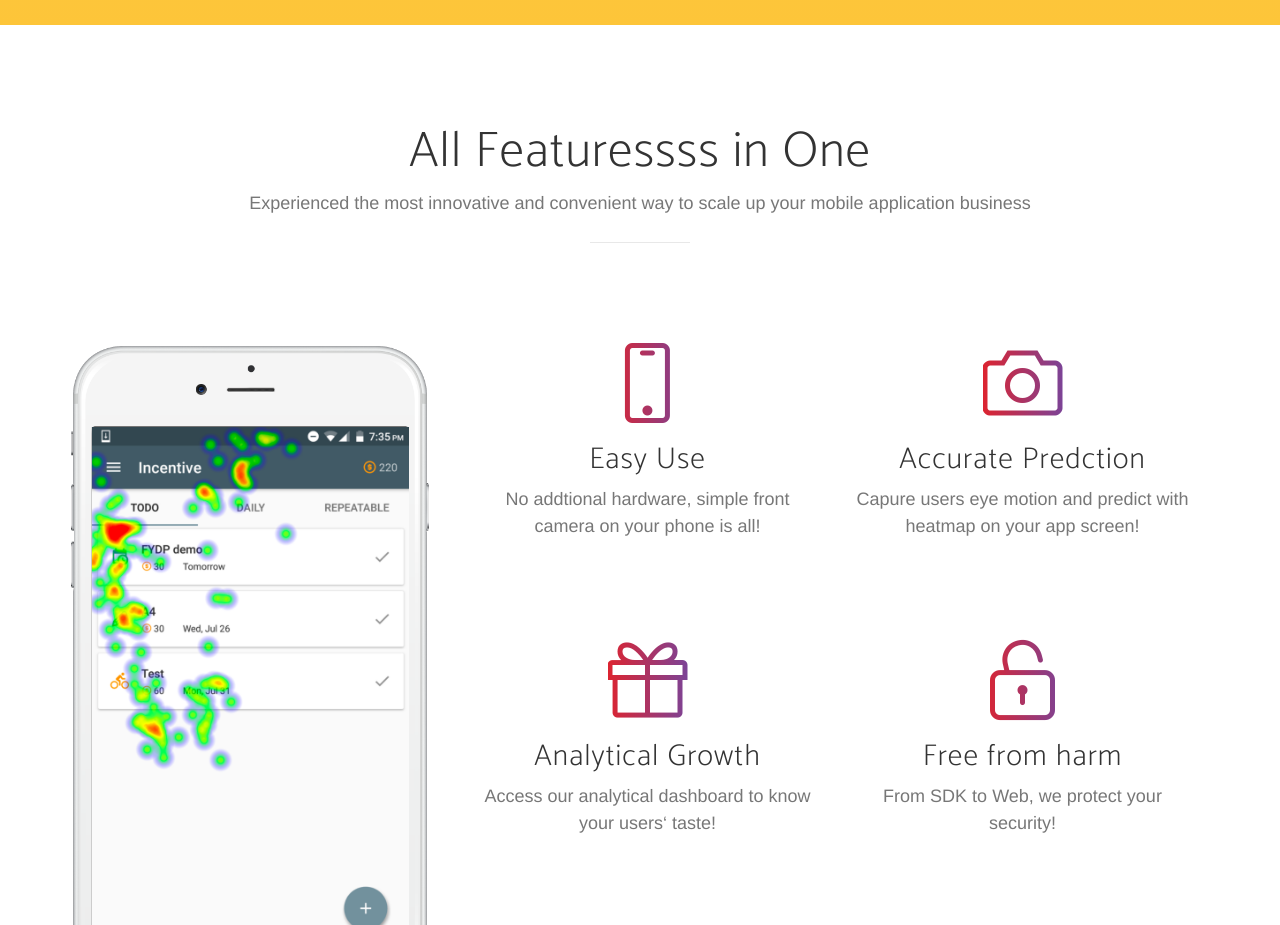
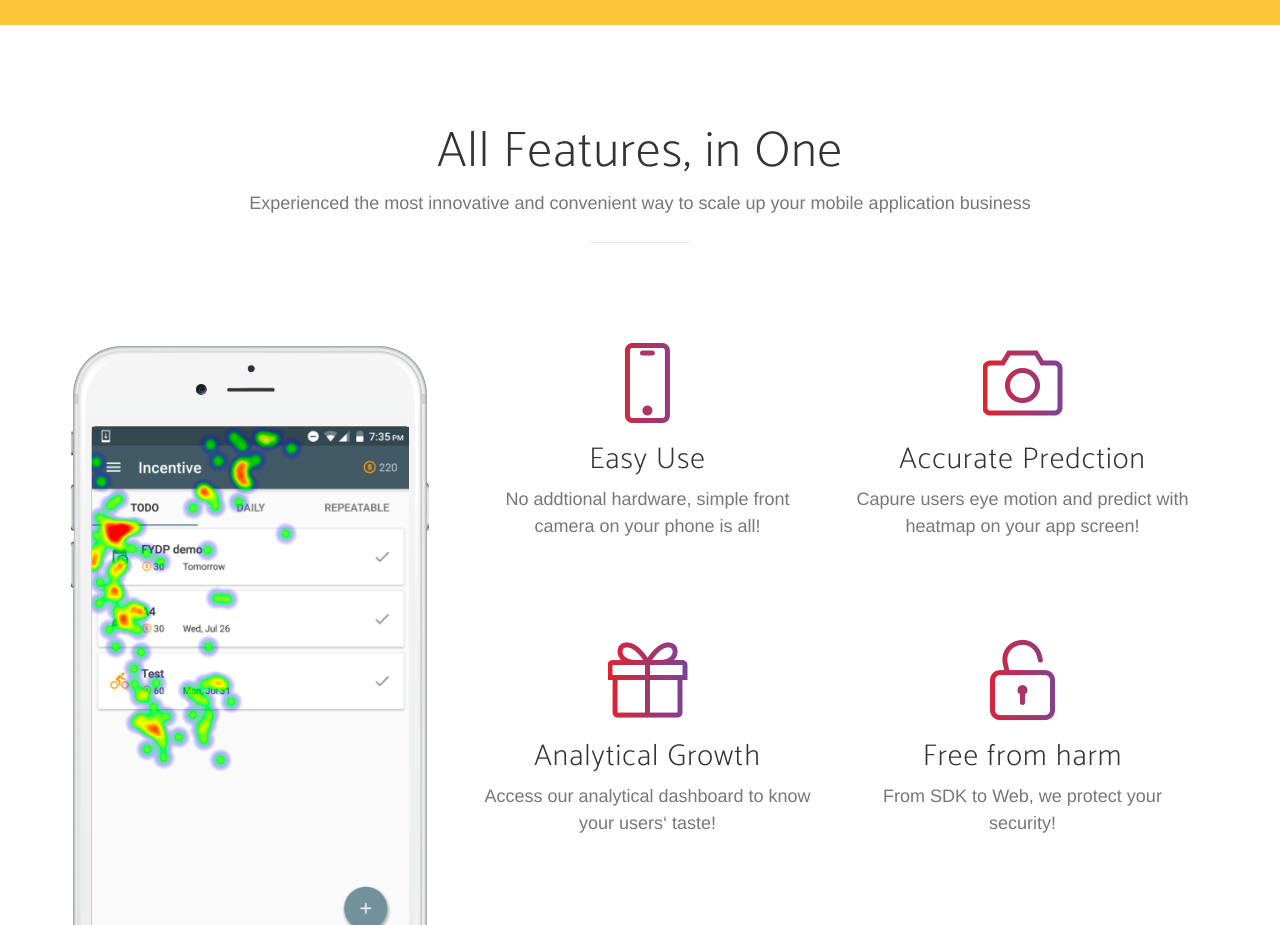
Before and after one commit to discoliver/Gazeify.com, a website: page index.html in a window 1280 px wide. Shown: the part 1340-2265 px from the top of the page. Drawn offline with nearby package versions, Linux system fonts and the light colour scheme; a web font is replaced by a local one.

Commit message:
update readme  and typo

```diff
--- a/index.html
+++ b/index.html
@@ -181,7 +181,7 @@
             <div class="row">
                 <div class="col-lg-12 text-center">
                     <div class="section-heading">
-                        <h2>All Featuressss in One</h2>
+                        <h2>All Features, in One</h2>
                         <p class="text-muted">Experienced the most innovative and convenient way to scale up your mobile application business</p>
                         <hr>
                     </div>
```
Also changed, not shown: README.md.
